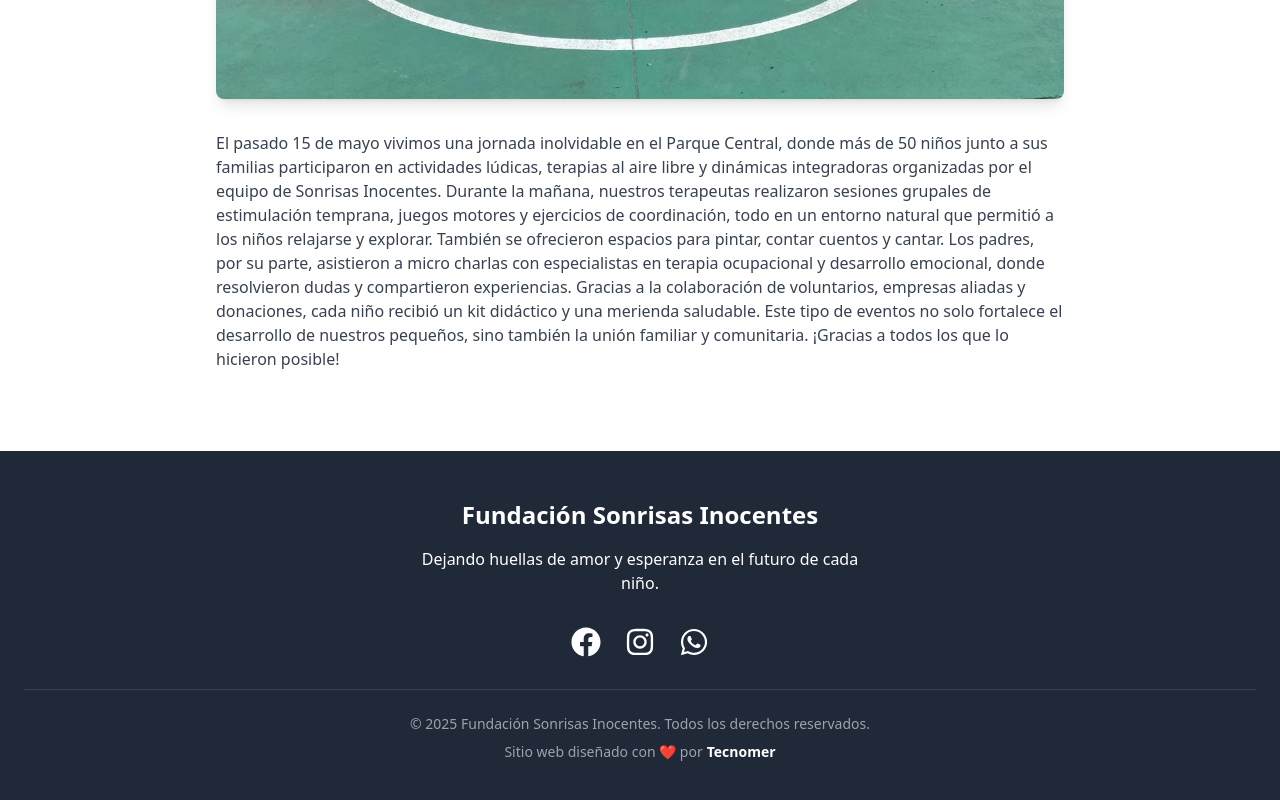
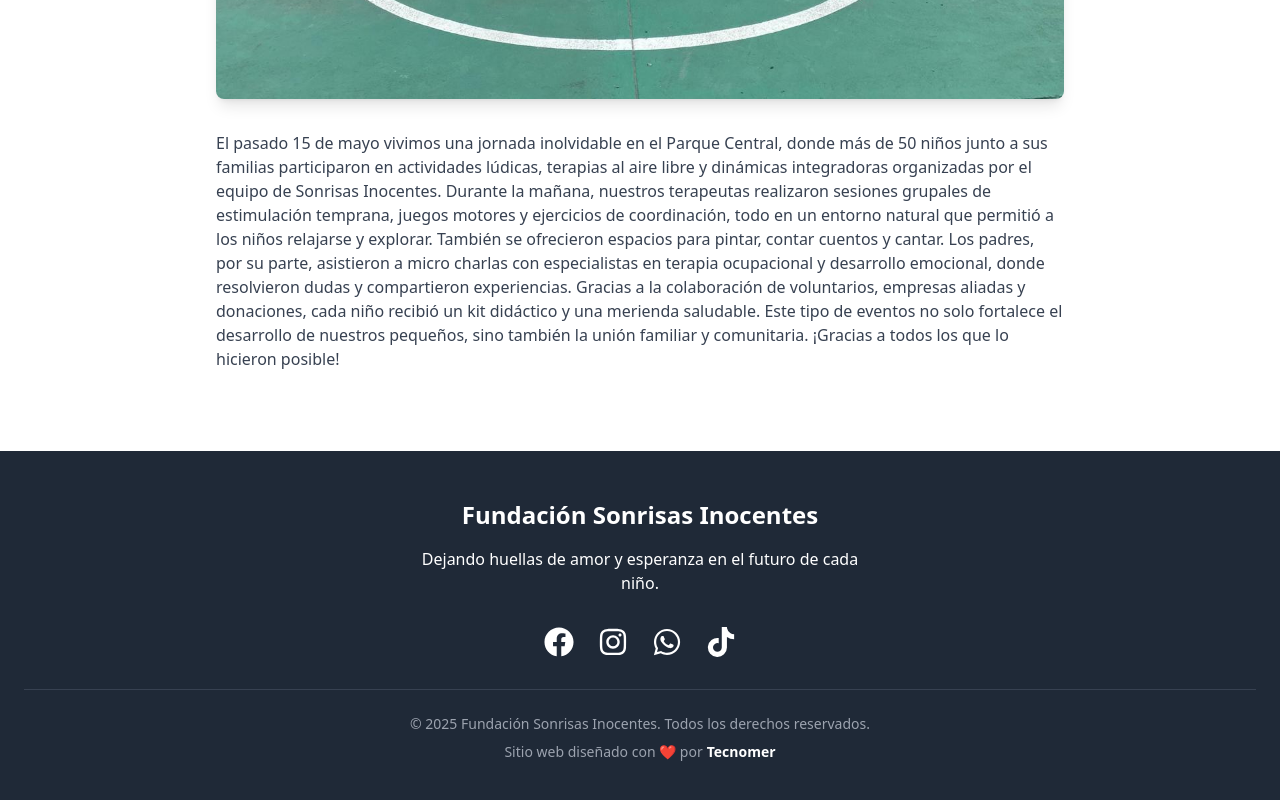
Before and after one commit to dannylopez12/sonrisas-landing, a React (Vite) app: page /noticias/1 in a window 1280 px wide. Shown: the part 913-1713 px from the top of the page. Built offline with nearby package versions, Linux system fonts and the light colour scheme.

Commit message:
Update Footer.jsx

```diff
--- a/src/components/Footer.jsx
+++ b/src/components/Footer.jsx
@@ -1,11 +1,12 @@
 // src/components/Footer.jsx
 import React from 'react';
-import { FaFacebook, FaInstagram, FaWhatsapp } from 'react-icons/fa';
+// 1. IMPORTAMOS EL ÍCONO DE TIKTOK
+import { FaFacebook, FaInstagram, FaWhatsapp, FaTiktok } from 'react-icons/fa';
 
 const Footer = () => {
   const year = new Date().getFullYear();
 
-  // URL para el chat de WhatsApp (no necesita el '+')
+  // URL para el chat de WhatsApp
   const whatsappUrl = `https://wa.me/593994450099`;
 
   return (
@@ -47,6 +48,16 @@ const Footer = () => {
           >
             <FaWhatsapp />
           </a>
+
+          {/* 2. AÑADIMOS EL ÍCONO Y ENLACE DE TIKTOK */}
+          <a
+            href="https://www.tiktok.com/@fundacion.sonrisas_"
+            target="_blank"
+            rel="noopener noreferrer"
+            className="text-3xl hover:text-foundation-yellow transition-transform duration-300 hover:scale-125"
+          >
+            <FaTiktok />
+          </a>
         </div>
 
         <div className="border-t border-gray-700 pt-6 text-sm text-gray-400">
```
